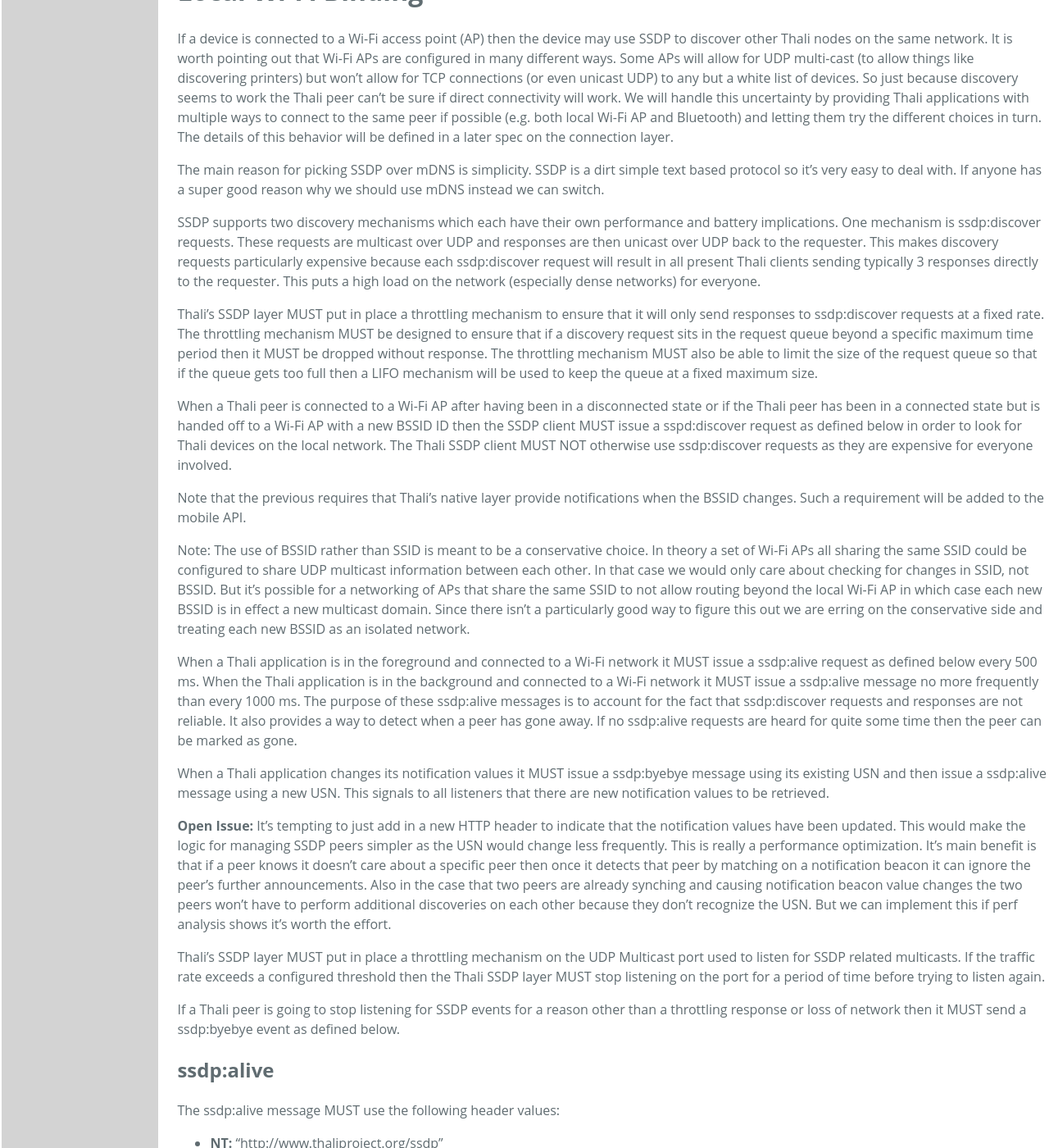
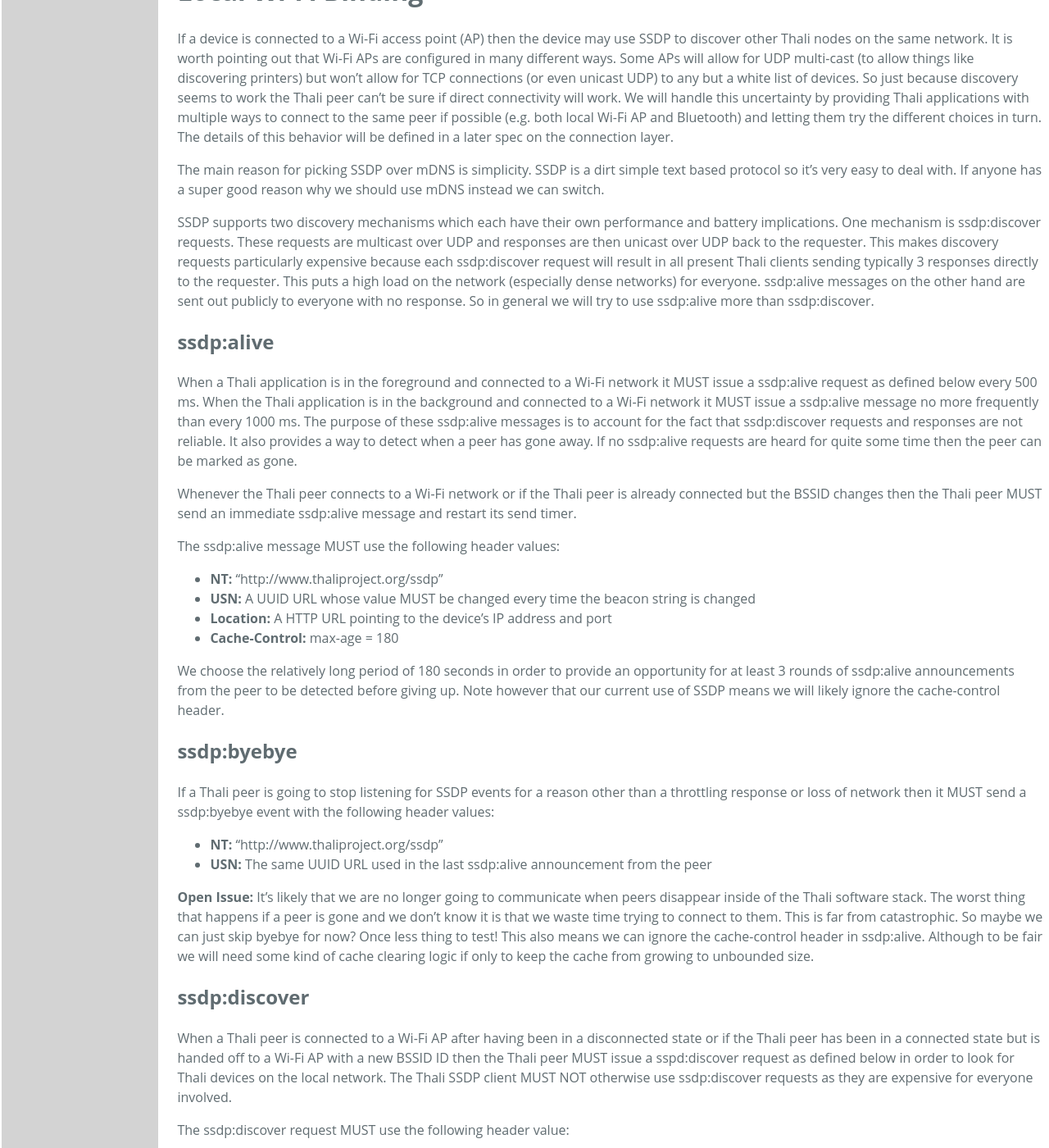
Before and after one commit to thaliproject/thali, a Jekyll site: the page built from presenceprotocolBindings.md, in a window 1280 px wide and 1400 px high, scrolled down 16407 px. Shown: the whole window at 82% size. Built offline with Jekyll 4.4.1, drawn with Linux system fonts in a browser that asks for light colours; Markdown is read by kramdown in place of the engine named in the settings; some of the changed text lies outside the part shown.

Commit message:
Cleanup Wi-Fi Section

```diff
--- a/presenceprotocolBindings.md
+++ b/presenceprotocolBindings.md
@@ -415,27 +415,13 @@
 
 The main reason for picking SSDP over mDNS is simplicity. SSDP is a dirt simple text based protocol so it's very easy to deal with. If anyone has a super good reason why we should use mDNS instead we can switch.
 
-SSDP supports two discovery mechanisms which each have their own performance and battery implications. One mechanism is ssdp:discover requests. These requests are multicast over UDP and responses are then unicast over UDP back to the requester. This makes discovery requests particularly expensive because each ssdp:discover request will result in all present Thali clients sending typically 3 responses directly to the requester. This puts a high load on the network (especially dense networks) for everyone.
+SSDP supports two discovery mechanisms which each have their own performance and battery implications. One mechanism is ssdp:discover requests. These requests are multicast over UDP and responses are then unicast over UDP back to the requester. This makes discovery requests particularly expensive because each ssdp:discover request will result in all present Thali clients sending typically 3 responses directly to the requester. This puts a high load on the network (especially dense networks) for everyone. ssdp:alive messages on the other hand are sent out publicly to everyone with no response. So in general we will try to use ssdp:alive more than ssdp:discover.
 
-Thali's SSDP layer MUST put in place a throttling mechanism to ensure that it will only send responses to ssdp:discover requests at a fixed rate. The throttling mechanism MUST be designed to ensure that if a discovery request sits in the request queue beyond a specific maximum time period then it MUST be dropped without response. The throttling mechanism MUST also be able to limit the size of the request queue so that if the queue gets too full then a LIFO mechanism will be used to keep the queue at a fixed maximum size.
-
-When a Thali peer is connected to a Wi-Fi AP after having been in a disconnected state or if the Thali peer has been in a connected state but is handed off to a Wi-Fi AP with a new BSSID ID then the SSDP client MUST issue a sspd:discover request as defined below in order to look for Thali devices on the local network. The Thali SSDP client MUST NOT otherwise use ssdp:discover requests as they are expensive for everyone involved.
-
-Note that the previous requires that Thali's native layer provide notifications when the BSSID changes. Such a requirement will be added to the mobile API.
-
-Note: The use of BSSID rather than SSID is meant to be a conservative choice. In theory a set of Wi-Fi APs all sharing the same SSID could be configured to share UDP multicast information between each other. In that case we would only care about checking for changes in SSID, not BSSID. But it's possible for a networking of APs that share the same SSID to not allow routing beyond the local Wi-Fi AP in which case each new BSSID is in effect a new multicast domain. Since there isn't a particularly good way to figure this out we are erring on the conservative side and treating each new BSSID as an isolated network.
-
+## ssdp:alive
 When a Thali application is in the foreground and connected to a Wi-Fi network it MUST issue a ssdp:alive request as defined below every 500 ms. When the Thali application is in the background and connected to a Wi-Fi network it MUST issue a ssdp:alive message no more frequently than every 1000 ms. The purpose of these ssdp:alive messages is to account for the fact that ssdp:discover requests and responses are not reliable. It also provides a way to detect when a peer has gone away. If no ssdp:alive requests are heard for quite some time then the peer can be marked as gone.
 
-When a Thali application changes its notification values it MUST issue a ssdp:byebye message using its existing USN and then issue a ssdp:alive message using a new USN. This signals to all listeners that there are new notification values to be retrieved.
+Whenever the Thali peer connects to a Wi-Fi network or if the Thali peer is already connected but the BSSID changes then the Thali peer MUST send an immediate ssdp:alive message and restart its send timer.
 
-__Open Issue:__ It's tempting to just add in a new HTTP header to indicate that the notification values have been updated. This would make the logic for managing SSDP peers simpler as the USN would change less frequently. This is really a performance optimization. It's main benefit is that if a peer knows it doesn't care about a specific peer then once it detects that peer by matching on a notification beacon it can ignore the peer's further announcements. Also in the case that two peers are already synching and causing notification beacon value changes the two peers won't have to perform additional discoveries on each other because they don't recognize the USN. But we can implement this if perf analysis shows it's worth the effort.
-
-Thali's SSDP layer MUST put in place a throttling mechanism on the UDP Multicast port used to listen for SSDP related multicasts. If the traffic rate exceeds a configured threshold then the Thali SSDP layer MUST stop listening on the port for a period of time before trying to listen again.
-
-If a Thali peer is going to stop listening for SSDP events for a reason other than a throttling response or loss of network then it MUST send a ssdp:byebye event as defined below.
-
-## ssdp:alive
 The ssdp:alive message MUST use the following header values:
 
 * __NT:__ "http://www.thaliproject.org/ssdp"
@@ -446,7 +432,7 @@
 We choose the relatively long period of 180 seconds in order to provide an opportunity for at least 3 rounds of ssdp:alive announcements from the peer to be detected before giving up. Note however that our current use of SSDP means we will likely ignore the cache-control header.
 
 ## ssdp:byebye
-The ssdp:byebye message MUST use the following header values:
+If a Thali peer is going to stop listening for SSDP events for a reason other than a throttling response or loss of network then it MUST send a ssdp:byebye event with the following header values:
 
 * __NT:__ "http://www.thaliproject.org/ssdp"
 * __USN:__ The same UUID URL used in the last ssdp:alive announcement from the peer
@@ -454,6 +440,8 @@
 __Open Issue:__ It's likely that we are no longer going to communicate when peers disappear inside of the Thali software stack. The worst thing that happens if a peer is gone and we don't know it is that we waste time trying to connect to them. This is far from catastrophic. So maybe we can just skip byebye for now? Once less thing to test! This also means we can ignore the cache-control header in ssdp:alive. Although to be fair we will need some kind of cache clearing logic if only to keep the cache from growing to unbounded size.
 
 ## ssdp:discover
+When a Thali peer is connected to a Wi-Fi AP after having been in a disconnected state or if the Thali peer has been in a connected state but is handed off to a Wi-Fi AP with a new BSSID ID then the Thali peer MUST issue a sspd:discover request as defined below in order to look for Thali devices on the local network. The Thali SSDP client MUST NOT otherwise use ssdp:discover requests as they are expensive for everyone involved.
+
 The ssdp:discover request MUST use the following header value:
 
 * __ST:__ "http://www.thaliproject.org/ssdp"
@@ -464,6 +452,19 @@
 * __USN:__ The UUID URL that the peer is currently using for its ssdp:alive messages
 * __Cache-Control:__ max-age set to 180
 * __Location:__ The same value returned in ssdp:alive
+
+Thali's SSDP layer MUST put in place a throttling mechanism to ensure that it will only send responses to ssdp:discover requests at a fixed rate. The throttling mechanism MUST be designed to ensure that if a discovery request sits in the request queue beyond a specific maximum time period then it MUST be dropped without response. The throttling mechanism MUST also be able to limit the size of the request queue so that if the queue gets too full then a LIFO mechanism will be used to keep the queue at a fixed maximum size.
+
+## UDP Throttling
+Thali's SSDP layer MUST put in place a throttling mechanism on the UDP Multicast port used to listen for SSDP related multicasts. If the traffic rate exceeds a configured threshold then the Thali SSDP layer MUST stop listening on the port for a period of time before trying to listen again.
+
+## Notification value changes
+When a Thali application changes its notification values it MUST issue a ssdp:byebye message using its existing USN and then issue a ssdp:alive message using a new USN and reset its next message timer. This signals to all listeners that there are new notification values to be retrieved.
+
+__Open Issue:__ It's tempting to just add in a new HTTP header to indicate that the notification values have been updated. This would make the logic for managing SSDP peers simpler as the USN would change less frequently. This is really a performance optimization. It's main benefit is that if a peer knows it doesn't care about a specific peer then once it detects that peer by matching on a notification beacon it can ignore the peer's further announcements. Also in the case that two peers are already synching and causing notification beacon value changes the two peers won't have to perform additional discoveries on each other because they don't recognize the USN. But we can implement this if perf analysis shows it's worth the effort.
+
+## BSSID vs SSID
+The use of BSSID rather than SSID is meant to be a conservative choice. In theory a set of Wi-Fi APs all sharing the same SSID could be configured to share UDP multicast information between each other. In that case we would only care about checking for changes in SSID, not BSSID. But it's possible for a networking of APs that share the same SSID to not allow routing beyond the local Wi-Fi AP in which case each new BSSID is in effect a new multicast domain. Since there isn't a particularly good way to figure this out we are erring on the conservative side and treating each new BSSID as an isolated network.
 
 #DELETEME
 
```
